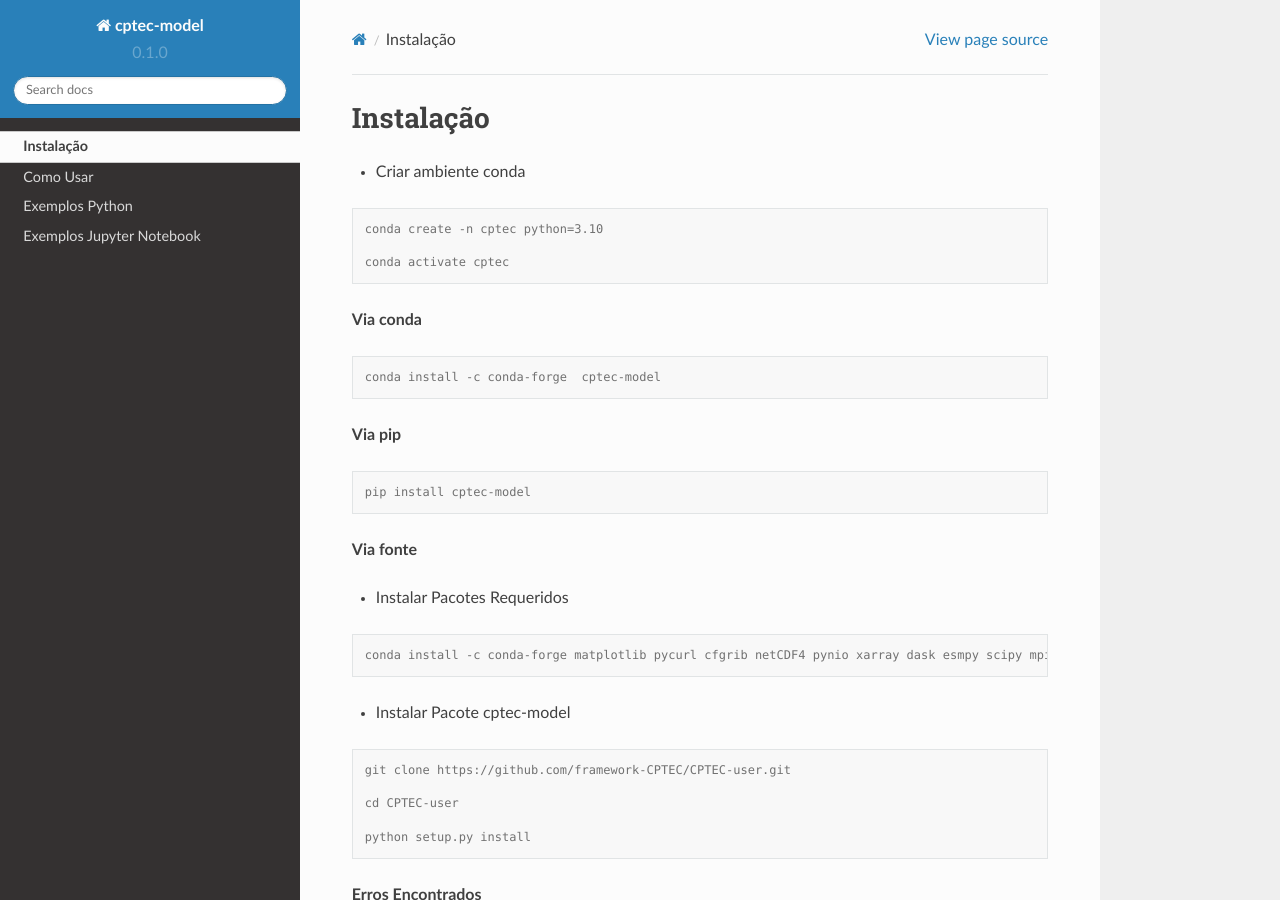
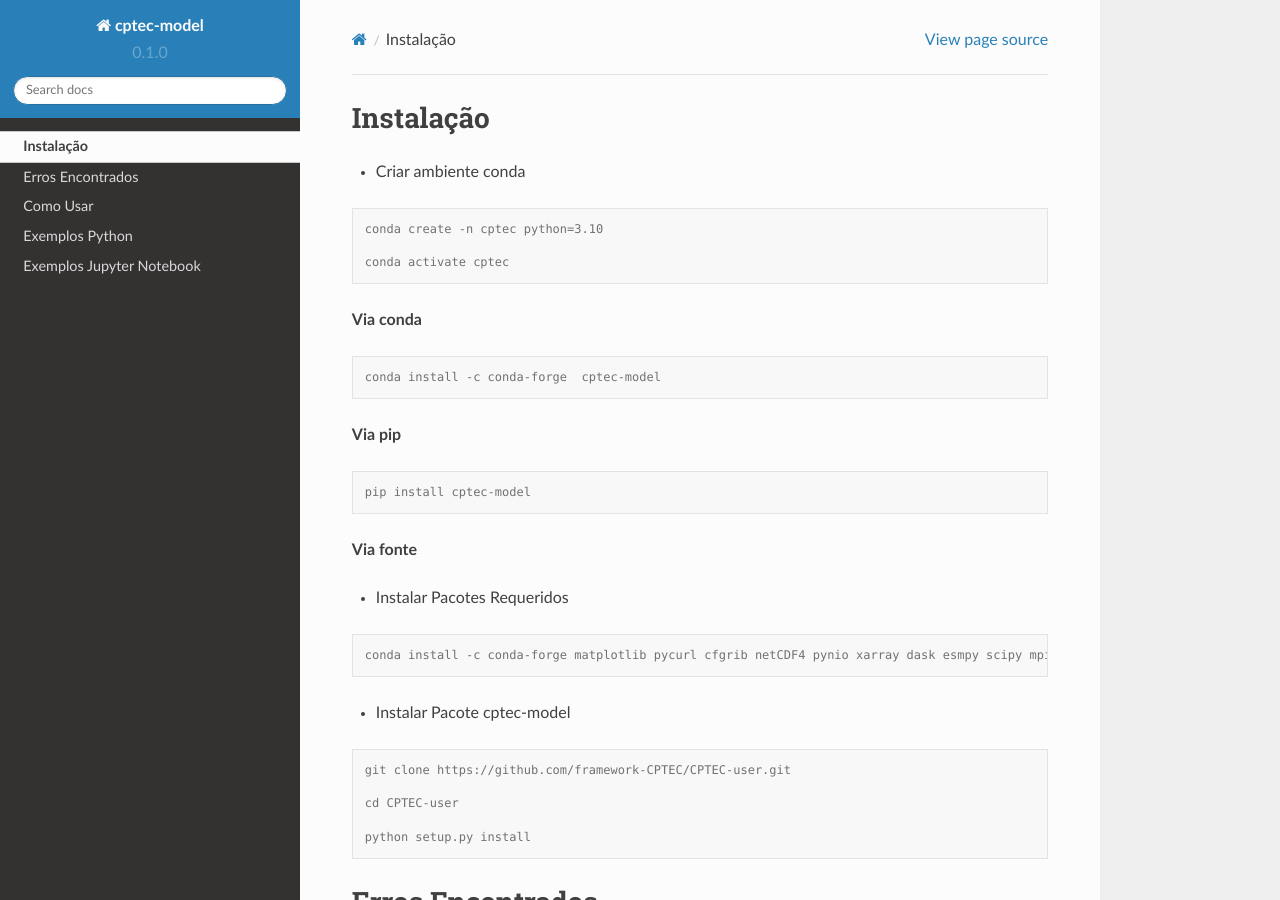
Before and after one commit to framework-CPTEC/tutorial, a Sphinx documentation site: the page built from docs/source/install.rst, in a window 1280 px wide and 900 px high. Built offline with Sphinx 7.4.7 and the Read the Docs theme 2.0.0, drawn with Linux system fonts in a browser that asks for light colours.

Commit message:
Update install.rst

```diff
--- a/docs/source/install.rst
+++ b/docs/source/install.rst
@@ -40,7 +40,8 @@ Instalação
 
   python setup.py install
 
-**Erros Encontrados**
+Erros Encontrados
+=================
 
 - EcCodes
 
```
